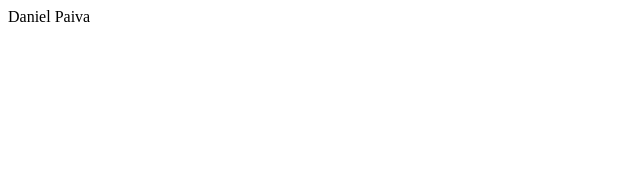
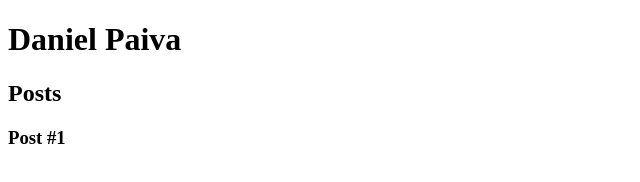
Before and after one commit to danhpaiva/bootcamp-eduzz-fullstack-developer_3, a plain HTML site: page introducaoHTML5_CCS3/index.html in a window 1280 px wide. Shown: the whole page, without its empty margins (0-640 px from the left). Drawn offline with Linux system fonts and the light colour scheme.

Commit message:
adicionada algumas tags html

```diff
--- a/introducaoHTML5_CCS3/index.html
+++ b/introducaoHTML5_CCS3/index.html
@@ -1,12 +1,28 @@
 <!DOCTYPE html>
 <html lang="en">
+
 <head>
   <meta charset="UTF-8">
   <meta http-equiv="X-UA-Compatible" content="IE=edge">
   <meta name="viewport" content="width=device-width, initial-scale=1.0">
   <title>Daniel Paiva</title>
 </head>
+
 <body>
-  Daniel Paiva
+  <header>
+    <h1>Daniel Paiva</h1>
+  </header>
+  <section>
+    <header>
+      <h2>Posts</h2>
+    </header>
+    <article>
+      <header>
+        <h3>Post #1</h3>
+      </header>
+    </article>
+  </section>
+  <footer></footer>
 </body>
+
 </html>
```
